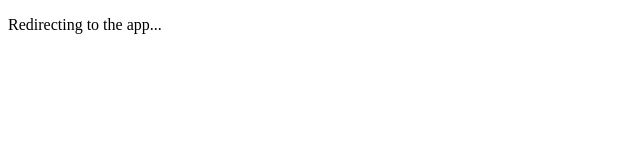
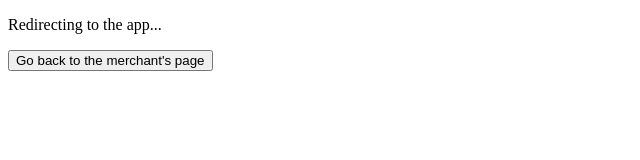
Before and after one commit to marievegillian/Redirect, a plain HTML site: page index.html in a window 1280 px wide. Shown: the whole page, without its empty margins (0-640 px from the left). Drawn offline with Linux system fonts and the light colour scheme.

Commit message:
Update index.html

```diff
--- a/index.html
+++ b/index.html
@@ -13,18 +13,21 @@
 </html>
  -->
 
- <!DOCTYPE html>
+<!DOCTYPE html>
 <html>
 <head>
     <title>Payment Success</title>
     <script>
-        // Wait for a few seconds before closing the page
+        // Optional: Automatically redirect after a few seconds
         setTimeout(function() {
-            window.close();  // Close the current window
-        }, 3000);  // 3000 milliseconds = 3 seconds
+            document.getElementById('closeButton').style.display = 'block';  // Show the button after a few seconds
+        }, 3000);  // Wait for 3 seconds
     </script>
 </head>
 <body>
     <p>Redirecting to the app...</p>
+
+    <!-- Initially hidden button -->
+    <button id="closeButton" style="display:none;" onclick="window.close();">Go back to the merchant's page</button>
 </body>
 </html>
```
